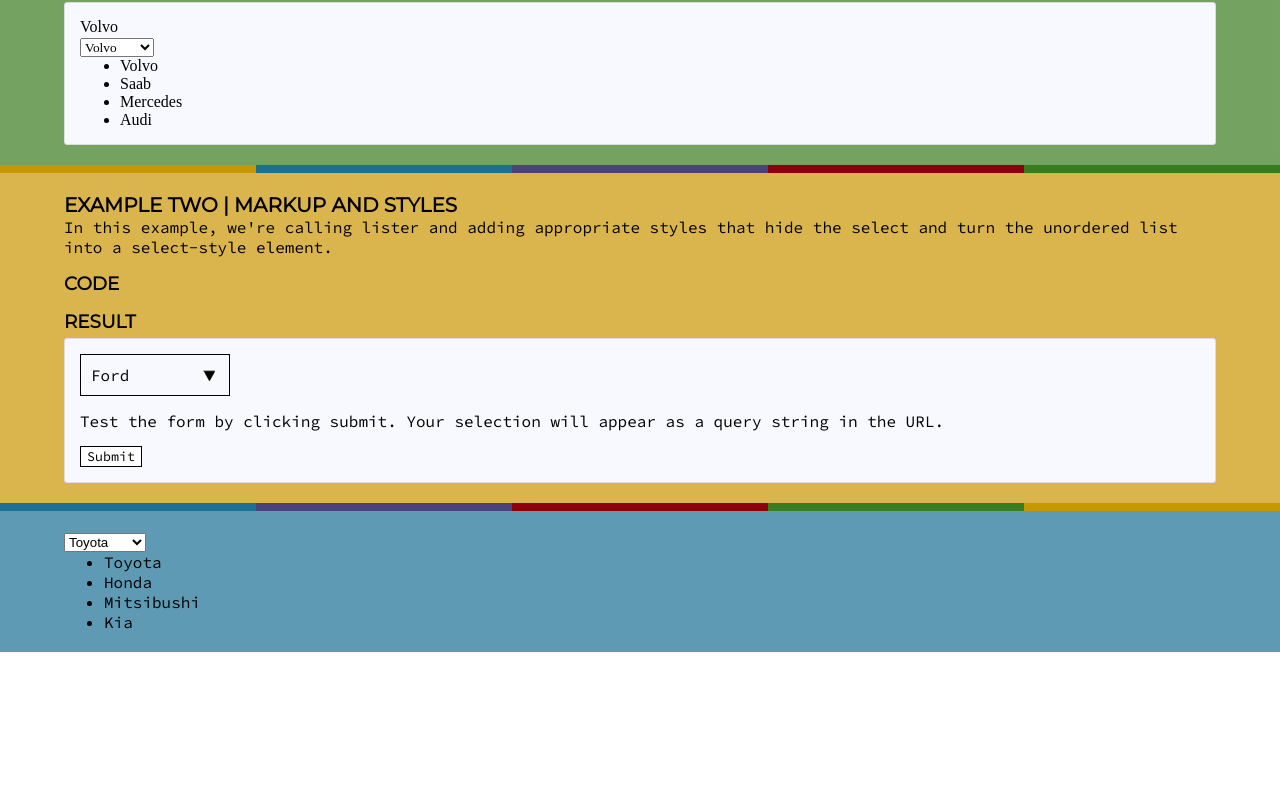
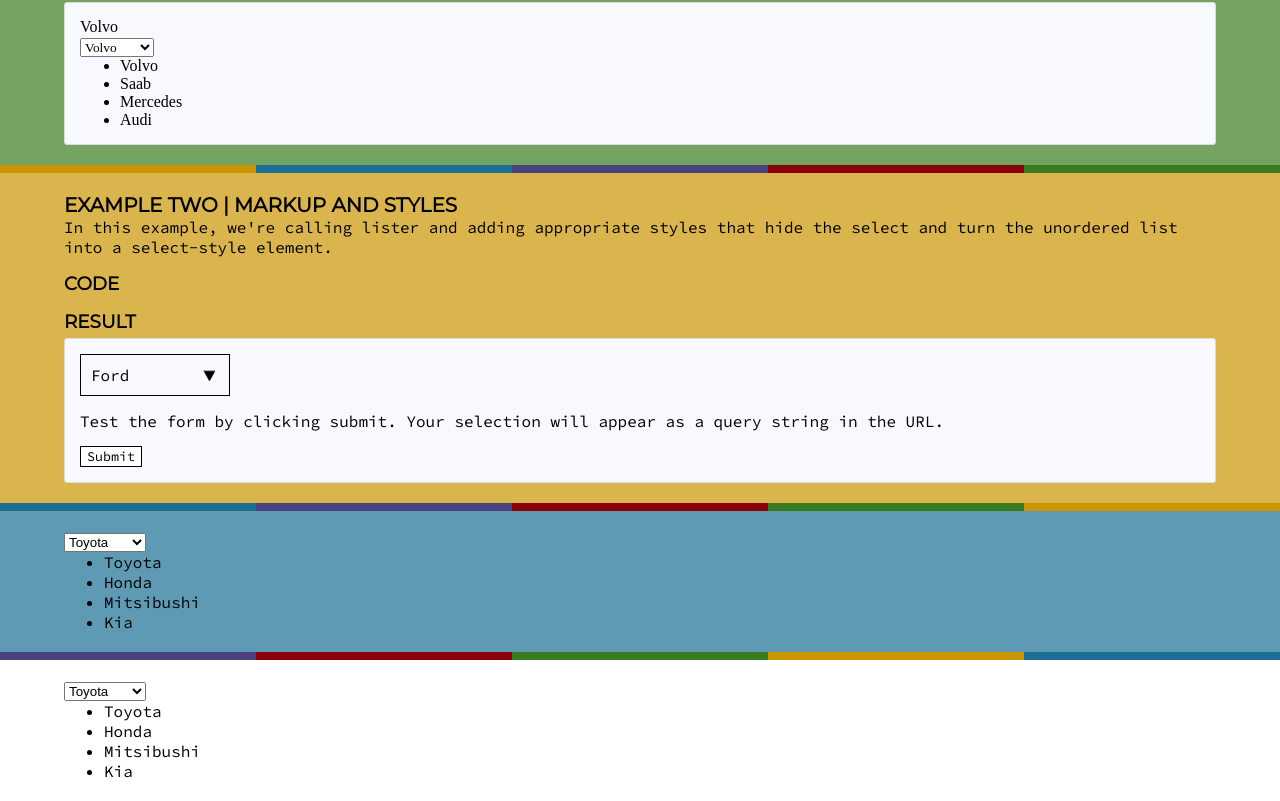
Before and after one commit to kylestetz/lister, a plain HTML site: page index.html in a window 1280 px wide. Shown: the part 358-1159 px from the top of the page. Before the commit the page ends 1010 px from the top, so only its background shows below. Drawn offline with nearby package versions, Linux system fonts and the light colour scheme.

Commit message:
changes to grunt and addition of purple select

```diff
--- a/index.html
+++ b/index.html
@@ -100,6 +100,27 @@
       </div>
     </div>
 
+
+    <div class="color-stripe-wrapper">
+      <div class="color-stripe">
+        <span class="purple"></span>
+        <span class="red"></span>
+        <span class="green"></span>
+        <span class="yellow"></span>
+        <span class="blue"></span>
+      </div>
+    </div>
+    <div class="red">
+      <div class="wrapper">
+         <select class="third">
+          <option value="toyota">Toyota</option>
+          <option value="honda">Honda</option>
+          <option value="mitsibushi">Mitsibushi</option>
+          <option value="kia">Kia</option>
+        </select>
+      </div>
+    </div>
+
     <script>
 			$(function() {
 
```
Also changed, not shown: Gruntfile.js (+3 -5 lines).
